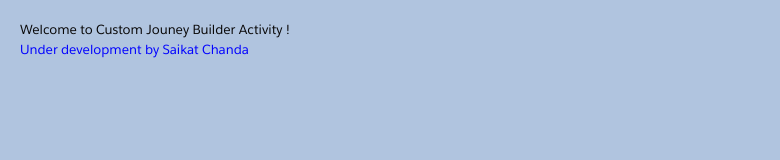
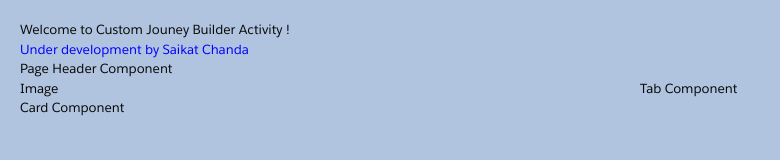
Before and after one commit to kedhaar/customJB, a website: page public/index.html in a window 1280 px wide. Shown: the whole page, without its empty margins (0-780 px from the left). Drawn offline with Linux system fonts and the light colour scheme.

Commit message:
Update index.html

```diff
--- a/public/index.html
+++ b/public/index.html
@@ -39,6 +39,20 @@
         </div>
 
     </div>
+    <div class="slds-grid slds-wrap">
+    <nav class="slds-col slds-size_1-of-1">
+    Page Header Component
+    </nav>
+    <main class="slds-col slds-size_1-of-2">
+    Image
+    </main>
+    <aside class="slds-col slds-size_1-of-2">
+    Tab Component
+    </aside>
+    <section class="slds-col slds-size_1-of-1">
+    Card Component
+    </section>
+    </div>
     </body>
 
     </html>
```
Lines whose indentation alone changed are shown as unchanged.
